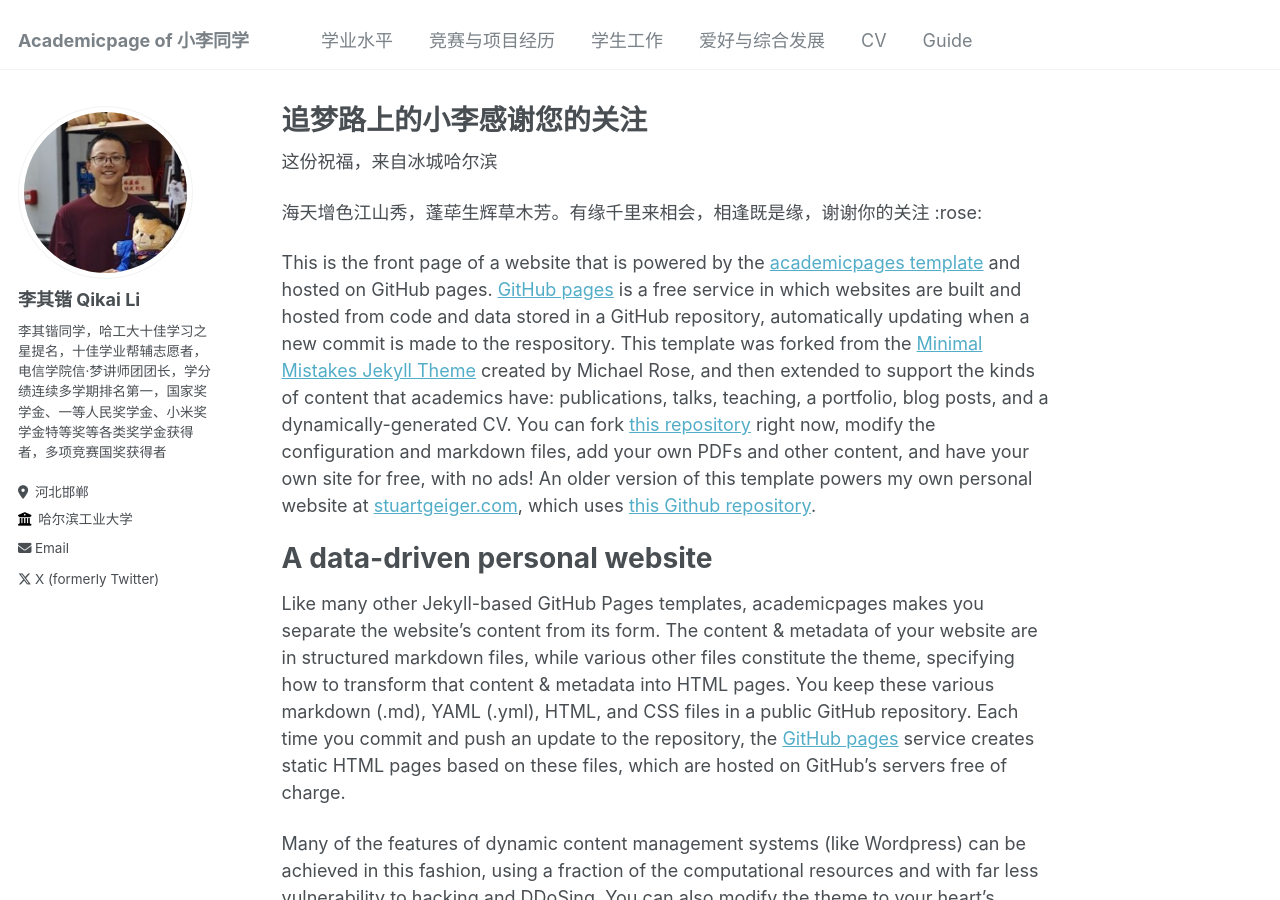
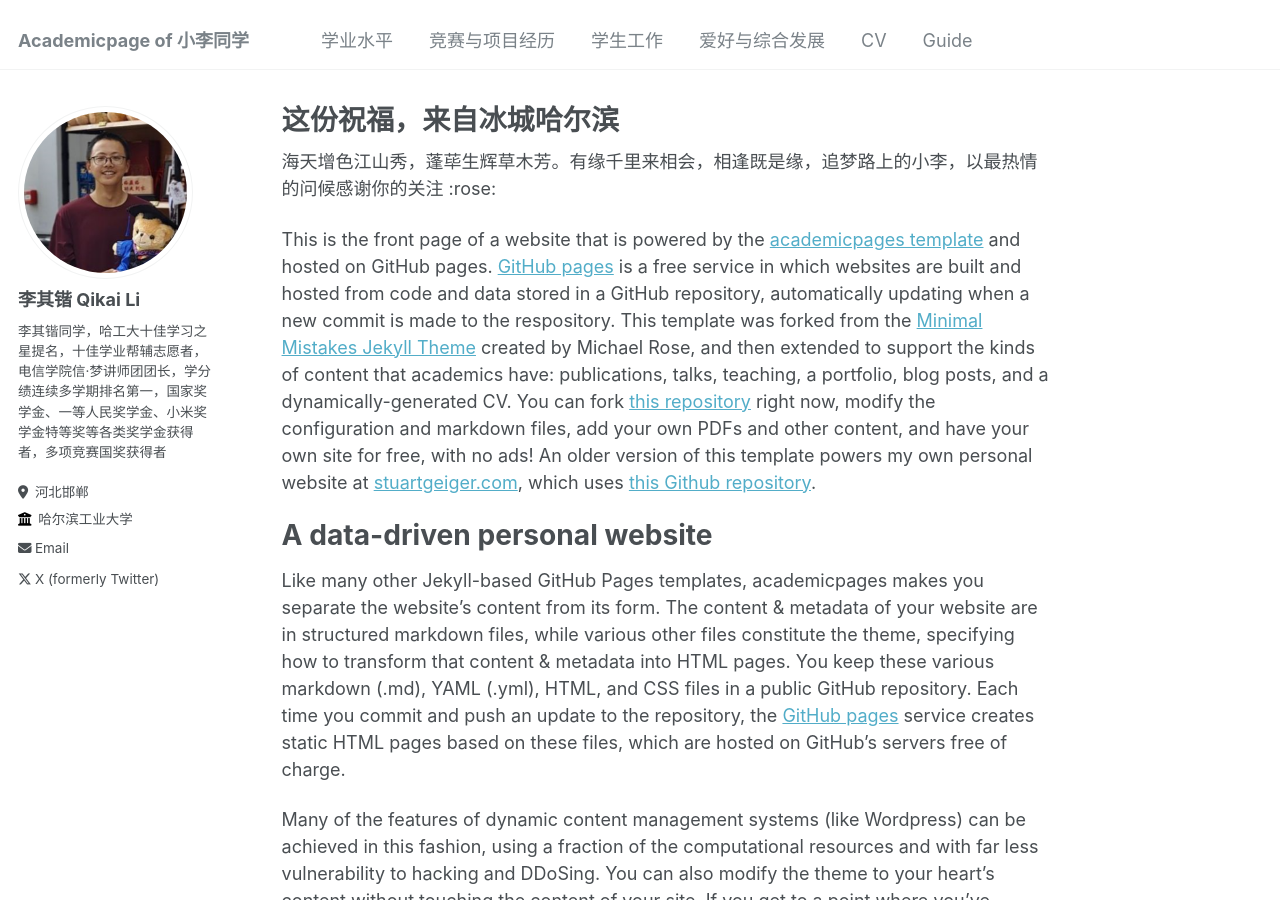
Before and after one commit to HITLqk/lqk, a Jekyll site: the page built from _pages/about.md, in a window 1280 px wide and 900 px high. Built offline with Jekyll 4.4.1, drawn with Linux system fonts in a browser that asks for light colours.

Commit message:
Update about.md

```diff
--- a/_pages/about.md
+++ b/_pages/about.md
@@ -1,15 +1,17 @@
 ---
 permalink: /
-title: "追梦路上的小李感谢您的关注"
+title: "这份祝福，来自冰城哈尔滨"
 author_profile: true
 redirect_from:
   - /about/
   - /about.html
 ---
 
-这份祝福，来自冰城哈尔滨
 
-海天增色江山秀，蓬荜生辉草木芳。有缘千里来相会，相逢既是缘，谢谢你的关注 :rose:
+
+海天增色江山秀，蓬荜生辉草木芳。有缘千里来相会，相逢既是缘，追梦路上的小李，以最热情的问候感谢你的关注 :rose:
+
+
 
 
 
```
